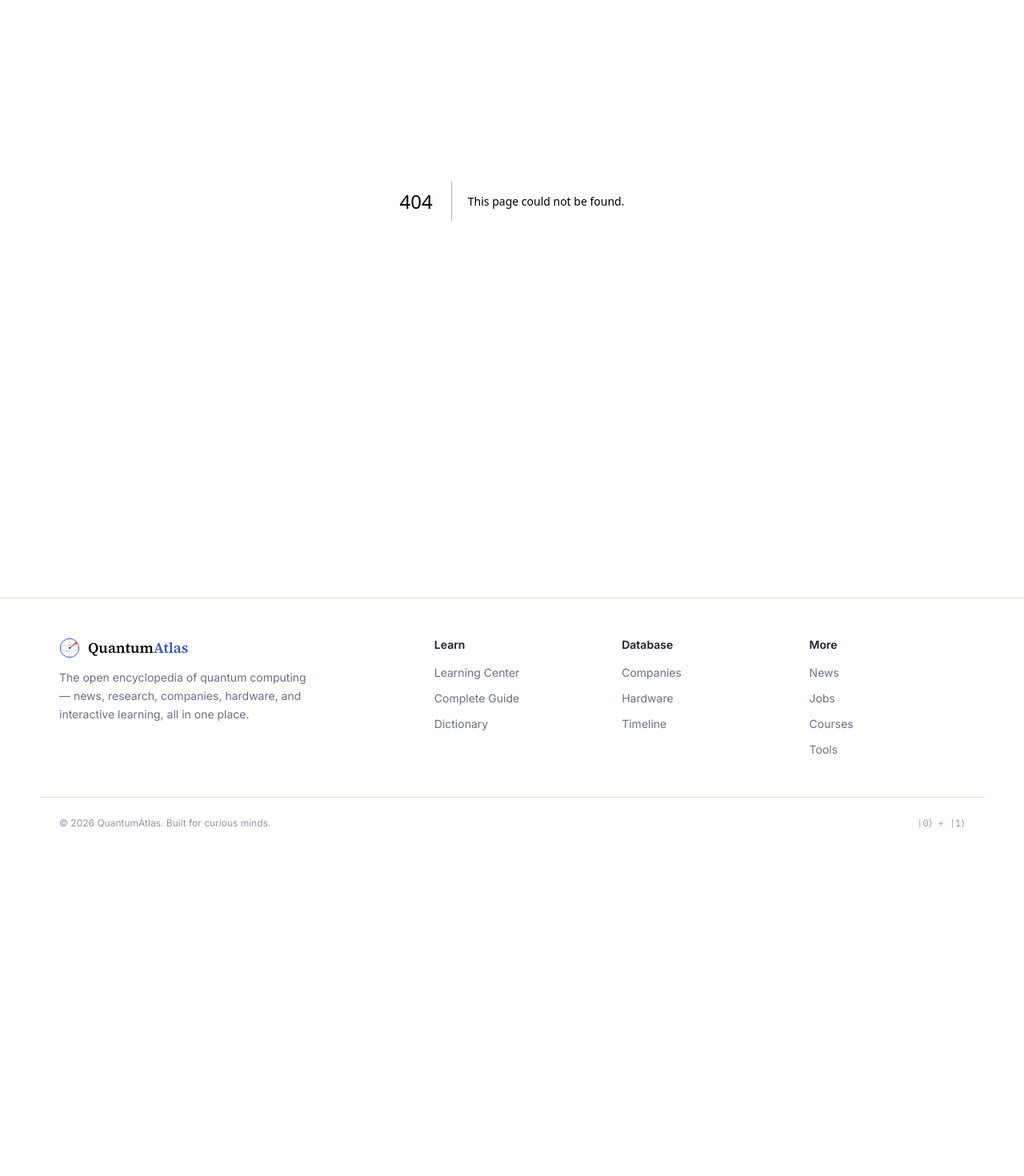
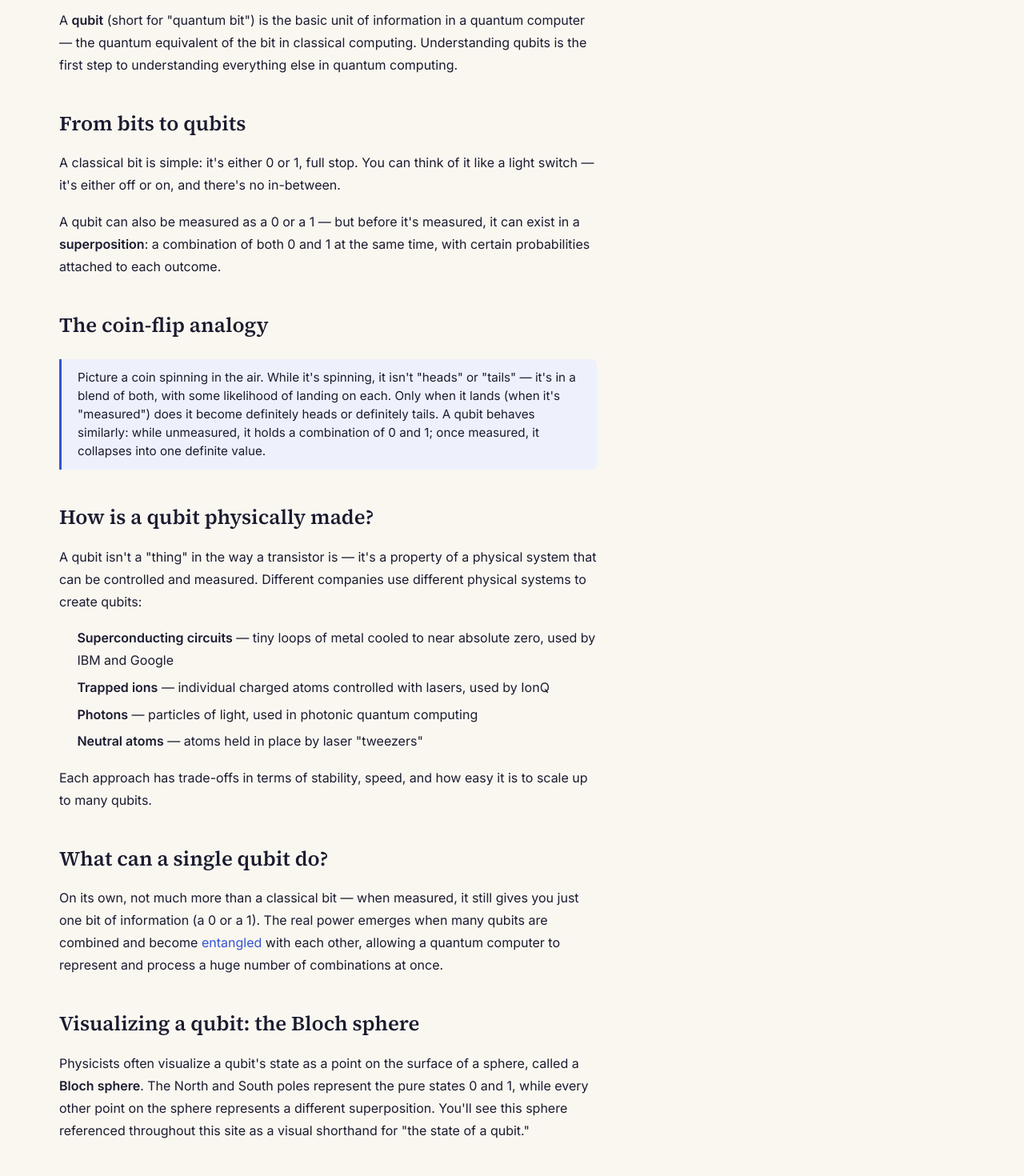
Before and after one commit to goalandpriority-ui/quantum-atlas, a Next.js app: page /learn/what-is-a-qubit in a window 1280 px wide. Before the commit this address had no page. Shown: the part 220-1690 px from the top of the page at 80% size. Before the commit the page ends 1281 px from the top, so only its background shows below. Built offline with nearby package versions, Linux system fonts and the light colour scheme.

Commit message:
Add 'What is a Qubit?' page with detailed content

```diff
--- /dev/null
+++ b/app/learn/what-is-a-qubit/page.tsx
@@ -0,0 +1,131 @@
+import Link from "next/link";
+
+export const metadata = {
+  title: "What is a Qubit? | QuantumAtlas",
+  description:
+    "An in-depth, beginner-friendly explanation of qubits — the fundamental unit of quantum information.",
+};
+
+export default function WhatIsAQubitPage() {
+  return (
+    <article className="max-w-content mx-auto px-6 py-14">
+      <p className="font-mono text-xs uppercase tracking-widest text-quantum mb-2">
+        Level 1 · Foundations
+      </p>
+      <h1 className="font-serif text-4xl md:text-5xl font-semibold text-ink mb-8">
+        What is a Qubit?
+      </h1>
+
+      <div className="prose-quantum max-w-2xl">
+        <p>
+          A <strong>qubit</strong> (short for "quantum bit") is the basic unit
+          of information in a quantum computer — the quantum equivalent of the
+          bit in classical computing. Understanding qubits is the first step
+          to understanding everything else in quantum computing.
+        </p>
+
+        <h2>From bits to qubits</h2>
+        <p>
+          A classical bit is simple: it's either 0 or 1, full stop. You can
+          think of it like a light switch — it's either off or on, and there's
+          no in-between.
+        </p>
+        <p>
+          A qubit can also be measured as a 0 or a 1 — but before it's
+          measured, it can exist in a <strong>superposition</strong>: a
+          combination of both 0 and 1 at the same time, with certain
+          probabilities attached to each outcome.
+        </p>
+
+        <h2>The coin-flip analogy</h2>
+        <blockquote>
+          Picture a coin spinning in the air. While it's spinning, it isn't
+          "heads" or "tails" — it's in a blend of both, with some likelihood of
+          landing on each. Only when it lands (when it's "measured") does it
+          become definitely heads or definitely tails. A qubit behaves
+          similarly: while unmeasured, it holds a combination of 0 and 1; once
+          measured, it collapses into one definite value.
+        </blockquote>
+
+        <h2>How is a qubit physically made?</h2>
+        <p>
+          A qubit isn't a "thing" in the way a transistor is — it's a property
+          of a physical system that can be controlled and measured. Different
+          companies use different physical systems to create qubits:
+        </p>
+        <ul>
+          <li>
+            <strong>Superconducting circuits</strong> — tiny loops of metal
+            cooled to near absolute zero, used by IBM and Google
+          </li>
+          <li>
+            <strong>Trapped ions</strong> — individual charged atoms controlled
+            with lasers, used by IonQ
+          </li>
+          <li>
+            <strong>Photons</strong> — particles of light, used in photonic
+            quantum computing
+          </li>
+          <li>
+            <strong>Neutral atoms</strong> — atoms held in place by laser
+            "tweezers"
+          </li>
+        </ul>
+        <p>
+          Each approach has trade-offs in terms of stability, speed, and how
+          easy it is to scale up to many qubits.
+        </p>
+
+        <h2>What can a single qubit do?</h2>
+        <p>
+          On its own, not much more than a classical bit — when measured, it
+          still gives you just one bit of information (a 0 or a 1). The real
+          power emerges when many qubits are combined and become{" "}
+          <Link href="/dictionary/entanglement" className="text-quantum hover:underline">
+            entangled
+          </Link>{" "}
+          with each other, allowing a quantum computer to represent and process
+          a huge number of combinations at once.
+        </p>
+
+        <h2>Visualizing a qubit: the Bloch sphere</h2>
+        <p>
+          Physicists often visualize a qubit's state as a point on the surface
+          of a sphere, called a <strong>Bloch sphere</strong>. The North and
+          South poles represent the pure states 0 and 1, while every other
+          point on the sphere represents a different superposition. You'll see
+          this sphere referenced throughout this site as a visual shorthand
+          for "the state of a qubit."
+        </p>
+
+        <h2>What's next?</h2>
+        <p>
+          Now that you understand what a qubit is, let's directly compare it to
+          a classical bit to make the differences crystal clear.
+        </p>
+        <p>
+          <Link href="/learn/bit-vs-qubit" className="text-quantum hover:underline">
+            Continue to: Difference Between Bit & Qubit →
+          </Link>
+        </p>
+
+        <h2>Frequently Asked Questions</h2>
+        <h3>Can a qubit store more than one bit of information?</h3>
+        <p>
+          A single qubit, when measured, still only yields one classical bit
+          (0 or 1). However, before measurement, its state involves more
+          information (the probabilities and "phase" of being 0 vs 1), which
+          quantum algorithms exploit during computation — even though you can't
+          directly "read out" extra bits from one qubit.
+        </p>
+        <h3>How long can a qubit maintain superposition?</h3>
+        <p>
+          This depends on the hardware, but typically only for a very short
+          time — microseconds to milliseconds in most current systems — before
+          interactions with the environment cause "decoherence." Extending this
+          time is a major focus of quantum hardware research.
+        </p>
+      </div>
+    </article>
+  );
+}
```
